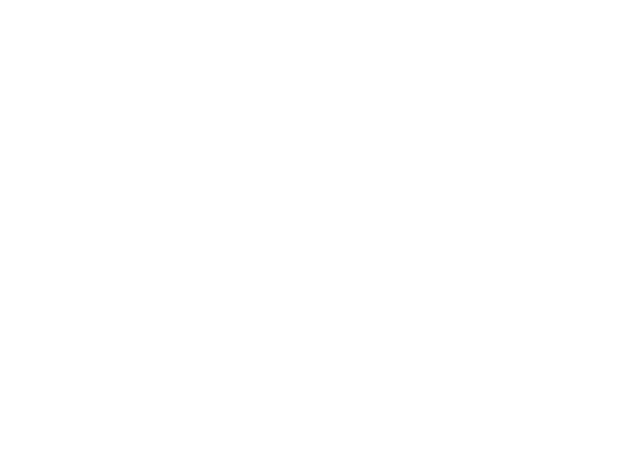
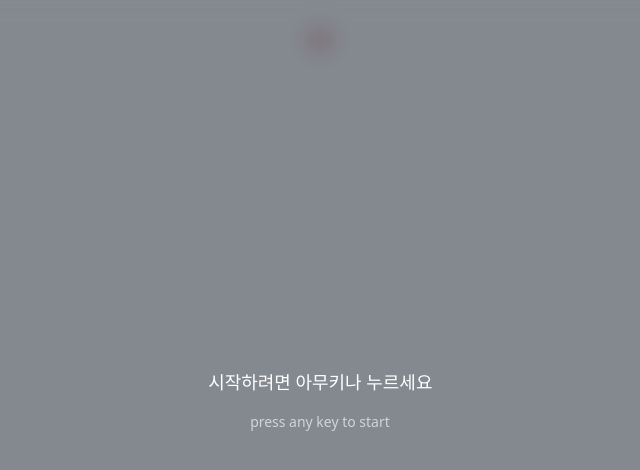
Before and after one commit to itsjh1242/aim_trainer, a React (Vite) app: page /game in a window 1280 px wide. Before the commit this address had no page. Shown: the top 470 px of the page, without its empty margins (320-960 px from the left). Built offline with nearby package versions, Linux system fonts and the light colour scheme.

Commit message:
[init] project set-up, home, game page layout

```diff
--- a/package.json
+++ b/package.json
@@ -14,6 +14,7 @@
     "@radix-ui/react-slot": "^1.1.1",
     "class-variance-authority": "^0.7.1",
     "clsx": "^2.1.1",
+    "framer-motion": "^11.15.0",
     "lucide-react": "^0.469.0",
     "react": "^18.3.1",
     "react-dom": "^18.3.1",
--- /dev/null
+++ b/src/components/element/blinking-circle.tsx
@@ -0,0 +1,26 @@
+import { cn } from "@/lib/utils";
+import { motion } from "framer-motion";
+
+interface BlinkingCircleProps {
+  className?: string;
+}
+export const BlinkingCircle: React.FC<BlinkingCircleProps> = ({
+  className,
+}) => {
+  return (
+    <motion.div
+      className={cn(
+        `h-12 w-12 rounded-full bg-red-500 shadow-[0_0_10px_rgba(255,0,0,0.8)]`,
+        className,
+      )}
+      initial={{ opacity: 1 }}
+      animate={{
+        opacity: [1, 0.5, 1], // 깜박이는 효과
+      }}
+      transition={{
+        duration: 1, // 깜박이는 주기
+        repeat: Infinity, // 무한 반복
+      }}
+    />
+  );
+};
--- /dev/null
+++ b/src/components/element/index.ts
@@ -0,0 +1 @@
+export { BlinkingCircle } from "./blinking-circle";
--- a/src/routes.tsx
+++ b/src/routes.tsx
@@ -3,13 +3,14 @@ import { Route, Routes } from "react-router-dom";
 // components
 import { RootLayout } from "@/components/layout/root";
 // view
-import { ExamplePage, HomePage } from "@/views";
+import { ExamplePage, GamePage, HomePage } from "@/views";
 
 const AppRoutes: React.FC = () => {
   return (
     <Routes>
       <Route path="/" element={<RootLayout />}>
         <Route index element={<HomePage />} />
+        <Route path="/game" element={<GamePage />} />
         <Route path="/example" element={<ExamplePage />} />
       </Route>
     </Routes>
--- a/src/stores/index.ts
+++ b/src/stores/index.ts
@@ -1 +1,2 @@
 export { useAuthStore } from "./useAuthStore";
+export { useGameStore } from "./useGameStore";
--- /dev/null
+++ b/src/stores/useGameStore.ts
@@ -0,0 +1,23 @@
+import { create } from "zustand";
+
+interface GameStore {
+  // is game playing
+  playing: boolean;
+  setPlaying: (playing: boolean) => void;
+
+  // game variable
+  score: number;
+  increase_score: () => void;
+  decrease_score: () => void;
+}
+
+export const useGameStore = create<GameStore>((set) => ({
+  // is game playing
+  playing: false,
+  setPlaying: (playing) => set({ playing }),
+
+  // game variable
+  score: 0,
+  increase_score: () => set((state) => ({ score: state.score + 1 })),
+  decrease_score: () => set((state) => ({ score: state.score - 1 })),
+}));
--- /dev/null
+++ b/src/views/game/header.tsx
@@ -0,0 +1,22 @@
+// component
+import { BlinkingCircle } from "@/components/element";
+// store
+import { useGameStore } from "@/stores";
+
+const GamePageHeader: React.FC = () => {
+  const { playing } = useGameStore();
+  return (
+    <div className="flex h-[10%] w-full items-center justify-between">
+      {/* left */}
+      <div></div>
+      {/* center */}
+      <BlinkingCircle
+        className={`h-4 w-4 ${playing ? "bg-green-700" : "bg-red-700"}`}
+      />
+      {/* right */}
+      <div></div>
+    </div>
+  );
+};
+
+export default GamePageHeader;
--- /dev/null
+++ b/src/views/game/in-game.tsx
@@ -0,0 +1,5 @@
+const GamePageInGame: React.FC = () => {
+  return <div className="h-full w-full"></div>;
+};
+
+export default GamePageInGame;
--- /dev/null
+++ b/src/views/game/page.tsx
@@ -0,0 +1,38 @@
+// react
+import { useEffect } from "react";
+// store
+import { useGameStore } from "@/stores";
+// component
+import GamePageHeader from "./header";
+import GamePagePreGame from "./pre-game";
+
+export const GamePage: React.FC = () => {
+  const { playing, setPlaying } = useGameStore();
+
+  useEffect(() => {
+    const handleKeyPress = () => {
+      if (!playing) {
+        setPlaying(true);
+      }
+    };
+
+    window.addEventListener("keydown", handleKeyPress);
+
+    return () => {
+      window.removeEventListener("keydown", handleKeyPress);
+    };
+  });
+
+  return (
+    <>
+      {/* 게임 시작 전 안내 문구 */}
+      {!playing && <GamePagePreGame />}
+      <section className="h-screen w-screen px-[40px]">
+        {/* header */}
+        <GamePageHeader />
+        {/* game view */}
+        <div className="relative h-[90%] w-full"></div>
+      </section>
+    </>
+  );
+};
--- /dev/null
+++ b/src/views/game/pre-game.tsx
@@ -0,0 +1,40 @@
+import { motion } from "framer-motion";
+
+const GamePagePreGame: React.FC = () => {
+  return (
+    <motion.div
+      className="absolute left-0 top-0 z-10 flex h-full w-full flex-col items-center justify-center bg-gray-900/50 backdrop-blur-md"
+      initial={{ opacity: 0 }}
+      animate={{ opacity: 1 }}
+      exit={{ opacity: 0 }}
+      transition={{ duration: 0.5 }}
+    >
+      <motion.p
+        className="mb-4 text-lg text-white"
+        initial={{ scale: 0.8 }}
+        animate={{ scale: 1 }}
+        transition={{
+          duration: 0.5,
+          repeat: Infinity,
+          repeatType: "reverse",
+        }}
+      >
+        시작하려면 아무키나 누르세요
+      </motion.p>
+      <motion.p
+        className="text-sm text-gray-300"
+        initial={{ scale: 0.8 }}
+        animate={{ scale: 1 }}
+        transition={{
+          duration: 0.5,
+          repeat: Infinity,
+          repeatType: "reverse",
+        }}
+      >
+        press any key to start
+      </motion.p>
+    </motion.div>
+  );
+};
+
+export default GamePagePreGame;
--- a/src/views/home/page.tsx
+++ b/src/views/home/page.tsx
@@ -1,3 +1,30 @@
+import { Button } from "@/components/ui/button";
+import { useNavigate } from "react-router-dom";
+
 export const HomePage: React.FC = () => {
-  return <section>home page</section>;
+  const navigate = useNavigate();
+  const handleGetStart = () => {
+    navigate("/game");
+    return;
+  };
+  return (
+    <>
+      {/* Background */}
+      <img
+        src="bg-grid.jpg"
+        alt="grid-background"
+        className="absolute left-0 top-0 z-0 h-screen w-screen object-cover opacity-50"
+      />
+      {/* Content */}
+      <section className="relative z-10 m-auto h-screen w-screen place-content-center place-items-center">
+        <p className="text-4xl font-bold text-blue-700">
+          당신의 에임은 정확합니까?
+        </p>
+        <p className="text-2xl text-gray-900">Challenge your limits!</p>
+        <Button className="mt-[36px]" onClick={() => handleGetStart()}>
+          시작하기
+        </Button>
+      </section>
+    </>
+  );
 };
--- a/src/views/index.ts
+++ b/src/views/index.ts
@@ -1,3 +1,4 @@
 export { ExamplePage } from "./example/page";
 
+export { GamePage } from "./game/page";
 export { HomePage } from "./home/page";
```
Also changed, not shown: public/bg-grid.jpg (added), 1 other file (tests, documents, lock files or other folders).
